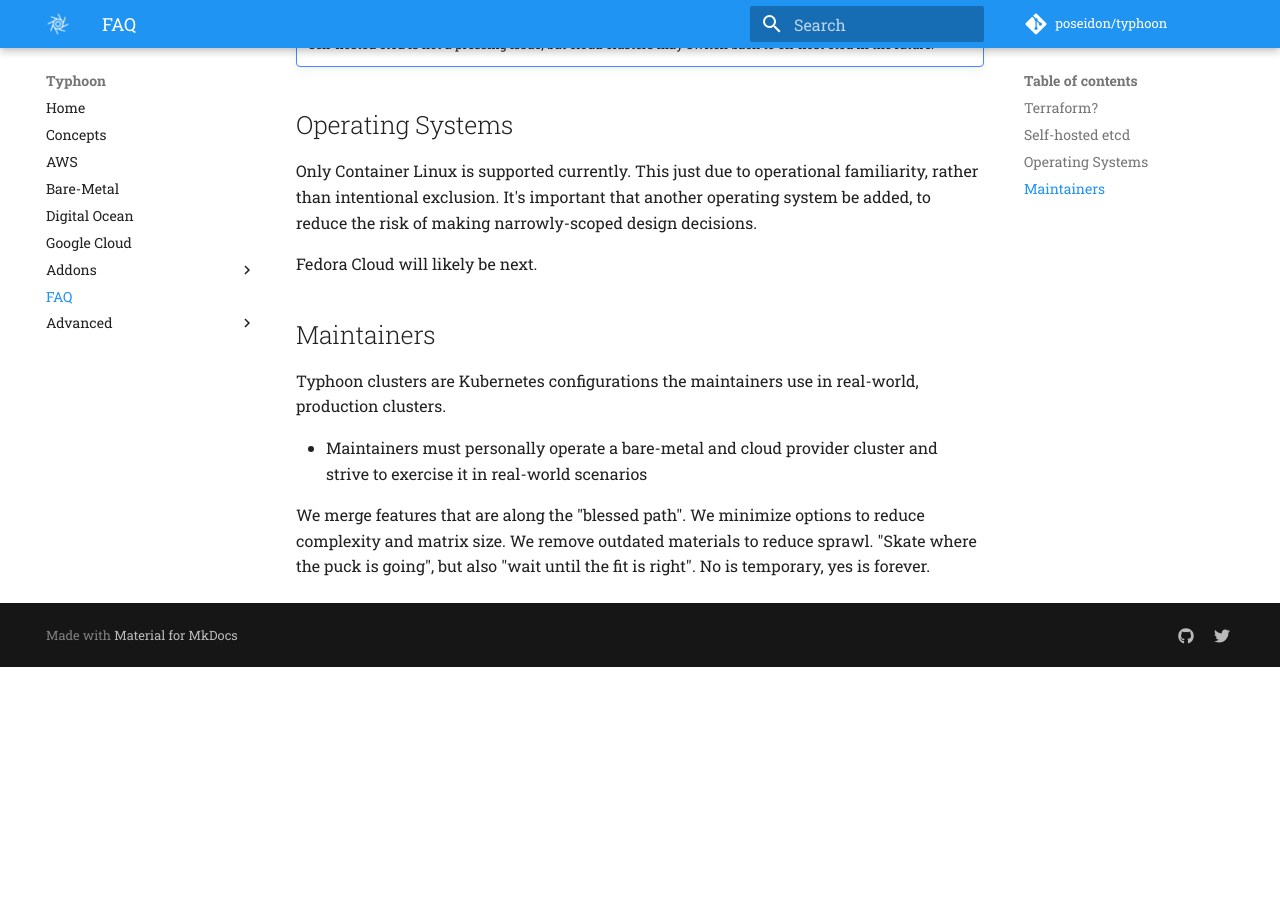
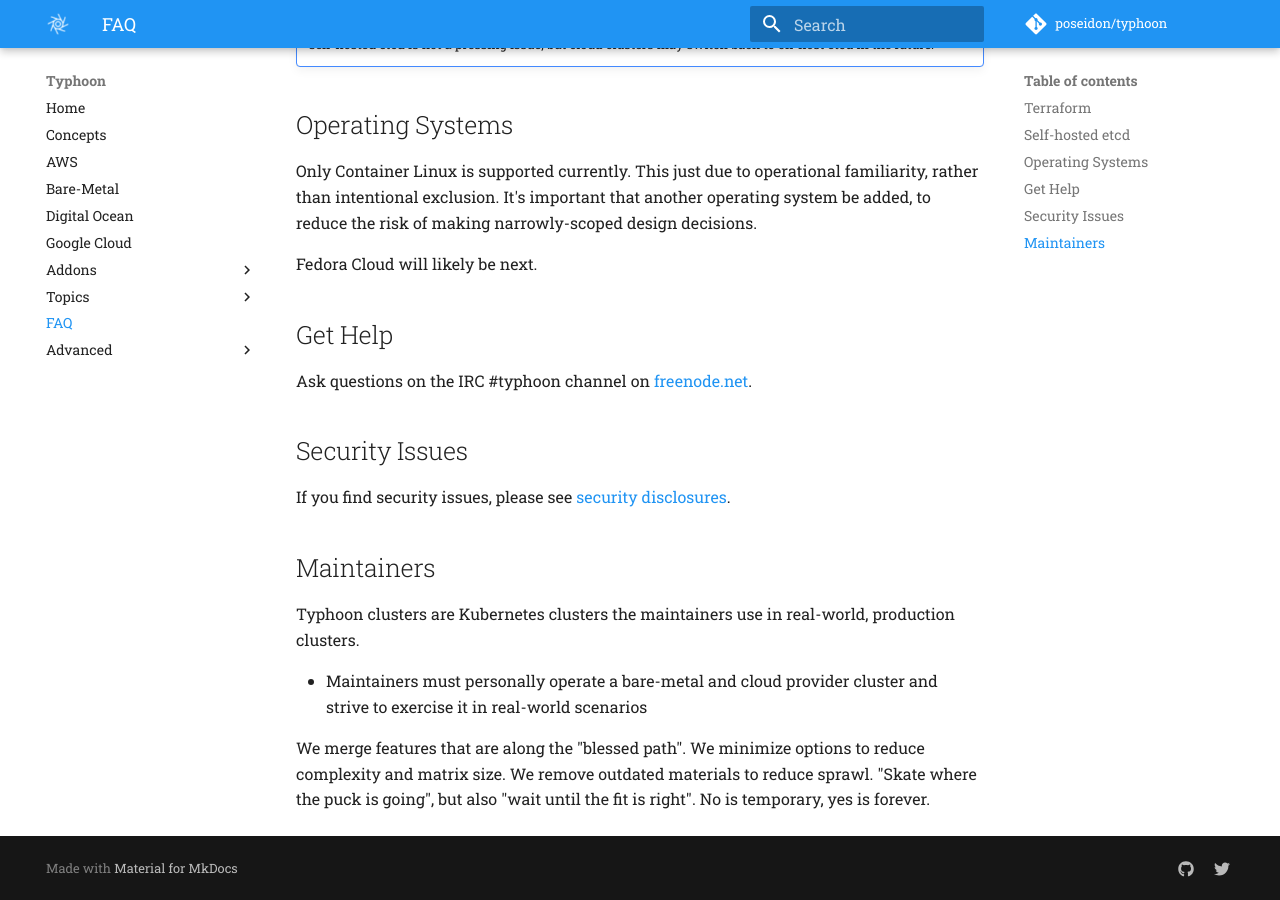
Before and after one commit to poseidon/typhoon, an MkDocs documentation site: the page built from docs/faq.md, in a window 1280 px wide and 900 px high, scrolled down 707 px. Built offline with MkDocs 1.6.1 and Material for MkDocs 9.7.7, drawn with Linux system fonts in a browser that asks for light colours; comment, search, counter and statistics services are not loaded; old or Windows-style settings are respelled for this version of MkDocs; before the commit the page ends 1374 px from its top, so only the background shows below that.

```diff
--- a/docs/faq.md
+++ b/docs/faq.md
@@ -1,6 +1,6 @@
 # FAQ
 
-## Terraform?
+## Terraform
 
 Typhoon provides a Terraform Module for each supported operating system and platform. Terraform is considered a *format* detail, much like a Linux distro might provide images in the qcow2 or ISO format. It is a mechanism for sharing Typhoon in a way that works for many users.
 
@@ -21,9 +21,17 @@ Only Container Linux is supported currently. This just due to operational famili
 
 Fedora Cloud will likely be next.
 
+## Get Help
+
+Ask questions on the IRC #typhoon channel on [freenode.net](http://freenode.net/).
+
+## Security Issues
+
+If you find security issues, please see [security disclosures](/topics/security).
+
 ## Maintainers
 
-Typhoon clusters are Kubernetes configurations the maintainers use in real-world, production clusters.
+Typhoon clusters are Kubernetes clusters the maintainers use in real-world, production clusters.
 
 * Maintainers must personally operate a bare-metal and cloud provider cluster and strive to exercise it in real-world scenarios
 
--- a/mkdocs.yml
+++ b/mkdocs.yml
@@ -50,6 +50,8 @@ pages:
     - 'Heapster': 'addons/heapster.md'
     - 'Dashboard': 'addons/dashboard.md'
     - 'CLUO': 'addons/cluo.md'
+  - 'Topics':
+    - 'Security': 'topics/security.md'
   - 'FAQ': 'faq.md'
   - 'Advanced':
     - 'Customization': 'advanced/customization.md'
```
Also changed, not shown: CHANGES.md (added, +62 -0 lines), README.md (+20 -14 lines), docs/index.md (+7 -3 lines), docs/topics/security.md (added, +11 -0 lines).
